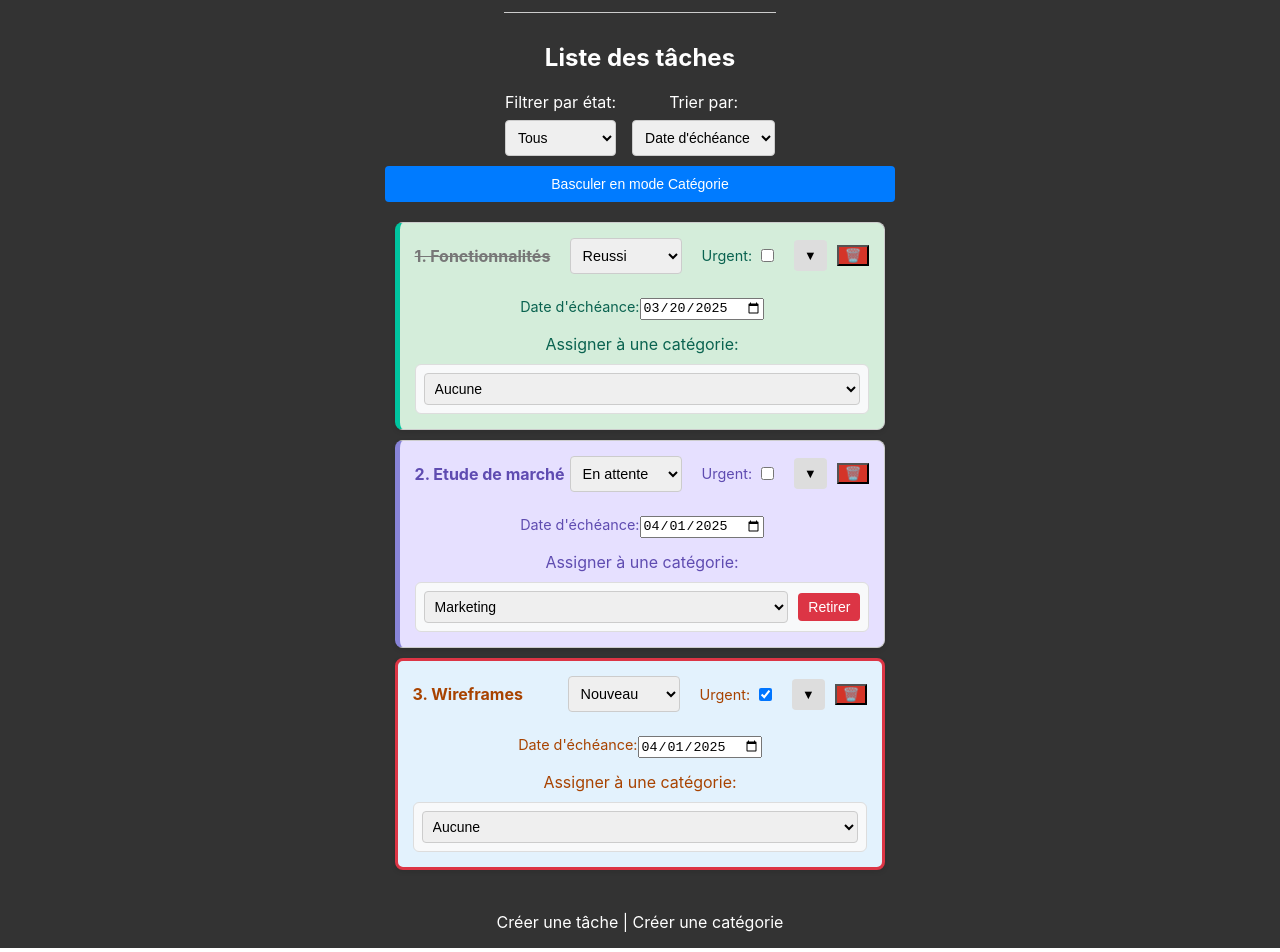
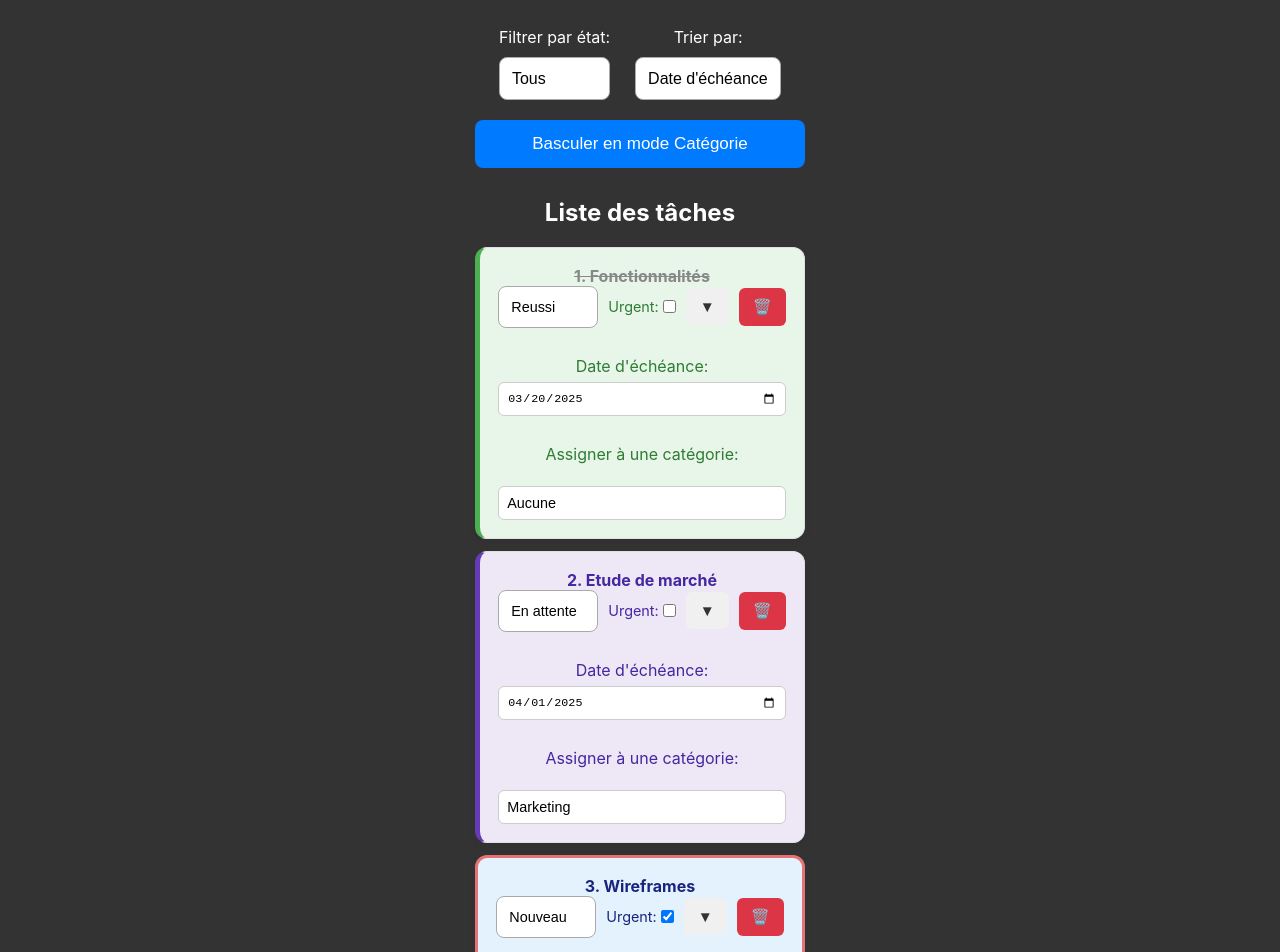
Before and after one commit to KERBADOU-Islem-2326063b/ToDoList, a React (Create React App) app: page / in a window 1280 px wide. Shown: the part 280-1232 px from the top of the page. Built offline with nearby package versions, Linux system fonts and the light colour scheme.

Commit message:
chores: modifications css

```diff
--- a/src/components/Footer/Footer.css
+++ b/src/components/Footer/Footer.css
@@ -0,0 +1,99 @@
+footer {
+    margin: 16px;
+    color: black;
+}
+
+.modal-overlay {
+    position: fixed;
+    top: 0;
+    left: 0;
+    width: 100%;
+    height: 100%;
+    background: rgba(0, 0, 0, 0.5);
+    display: flex;
+    align-items: center;
+    justify-content: center;
+    z-index: 1000;
+  }
+
+  .modal-content {
+    background: white;
+    padding: 20px;
+    border-radius: 10px;
+    width: 400px;
+    text-align: center;
+    box-shadow: 0px 4px 10px rgba(0, 0, 0, 0.3);
+  }
+
+  .modal-content input,
+  .modal-content textarea,
+  .modal-content select {
+    width: calc(100% - 20px);
+    padding: 10px;
+    margin: 10px 0;
+    border: 1px solid #ccc;
+    border-radius: 5px;
+    box-sizing: border-box;
+  }
+
+  .checkbox-label {
+    color: black;
+  }
+
+
+  .modal-content button {
+    background: #007bff;
+    color: white;
+    border: none;
+    padding: 10px;
+    border-radius: 5px;
+    cursor: pointer;
+    margin: 5px;
+  }
+
+  .modal-content button:hover {
+    background: #0056b3;
+  }
+
+  .close-modal {
+    background: #ff4d4d !important;
+  }
+
+  .close-modal:hover {
+    background: #cc0000 !important;
+  }
+
+  .btn {
+    padding: 10px 15px;
+    font-size: 16px;
+    border-radius: 5px;
+    cursor: pointer;
+    border: none;
+  }
+
+  .btn.primary {
+    background: #007bff;
+    color: white;
+  }
+
+  .btn.primary:hover {
+    background: #0056b3;
+  }
+
+  .btn.secondary {
+    background: #6c757d;
+    color: white;
+  }
+
+  .btn.secondary:hover {
+    background: #5a6268;
+  }
+
+  .btn.danger {
+    background: #ff4d4d;
+    color: white;
+  }
+
+  .btn.danger:hover {
+    background: #cc0000;
+  }
--- a/src/components/Footer/Footer.js
+++ b/src/components/Footer/Footer.js
@@ -1,12 +1,105 @@
-function Footer() {
+import React, { useState } from "react";
+import { useTodos } from "../Context/TodosContext";
+import { useCategories } from "../Context/CategoriesContext";
+import { useRelations } from "../Context/RelationsContext";
+import "./Footer.css";
 
-    return (
-      <footer>
-        <div>
-            <p>Créer une tâche | Créer une catégorie</p>
+const Footer = () => {
+  const { todos, setTodos } = useTodos();
+  const { categories, setCategories } = useCategories();
+  const { relations, setRelations } = useRelations();
+  const [newTask, setNewTask] = useState({ title: "", description: "", date_echeance: "", urgent: false, category: "" });
+  const [newCategory, setNewCategory] = useState({ title: "", color: "" });
+  const [showTaskModal, setShowTaskModal] = useState(false);
+  const [showCategoryModal, setShowCategoryModal] = useState(false);
+
+  const handleAddTask = () => {
+      if (!newTask.title || !newTask.date_echeance) return;
+
+      const newTache = {
+        id: Date.now(),
+        title: newTask.title,
+        description: newTask.description,
+        date_creation: new Date().toLocaleDateString("fr-FR"),
+        date_echeance: newTask.date_echeance.split("-").reverse().join("/"),
+        etat: "Nouveau",
+        urgent: newTask.urgent
+      };
+
+      setTodos([...todos, newTache]);
+
+      if (newTask.category !== "") {
+        const newRelation = {
+          tache: newTache.id,
+          categorie: Number(newTask.category)
+        };
+        setRelations([...relations, newRelation]);
+      }
+
+      setNewTask({ title: "", description: "", date_echeance: "", urgent: false, category: "" });
+      setShowTaskModal(false);
+    };
+
+
+  const handleAddCategory = () => {
+    if (!newCategory.title) return;
+    const newCat = { id: Date.now(), title: newCategory.title, color: newCategory.color || "gray", actif: true };
+    setCategories([...categories, newCat]);
+    setNewCategory({ title: "", color: "" });
+    setShowCategoryModal(false);
+  };
+
+  return (
+    <footer className="footer">
+      <button className="btn primary" onClick={() => setShowTaskModal(true)}>
+        Créer une tâche
+      </button>
+      <button className="btn secondary" onClick={() => setShowCategoryModal(true)}>
+        Créer une catégorie
+      </button>
+
+      {showTaskModal && (
+        <div className="modal-overlay">
+          <div className="modal-content">
+            <h3>Créer une tâche</h3>
+            <input type="text" placeholder="Titre" value={newTask.title} onChange={(e) => setNewTask({ ...newTask, title: e.target.value })} />
+            <textarea placeholder="Description" value={newTask.description} onChange={(e) => setNewTask({ ...newTask, description: e.target.value })}></textarea>
+            <input type="date" value={newTask.date_echeance} onChange={(e) => setNewTask({ ...newTask, date_echeance: e.target.value })} />
+            <label className="checkbox-label">
+              Urgent
+              <input type="checkbox" checked={newTask.urgent} onChange={() => setNewTask({ ...newTask, urgent: !newTask.urgent })} />
+            </label>
+            <select
+              value={newTask.category}
+              onChange={(e) => setNewTask({
+                ...newTask,
+                category: e.target.value
+              })}
+            >
+            <option value="">Aucune catégorie</option>
+            {categories.map((cat) => (
+              <option key={cat.id} value={cat.id}>{cat.title}</option>
+            ))}
+          </select>
+            <button className="btn primary" onClick={handleAddTask}>Ajouter Tâche</button>
+            <button className="btn danger" onClick={() => setShowTaskModal(false)}>Fermer</button>
+          </div>
         </div>
-      </footer>
-    );
-  }
+      )}
+
+      {showCategoryModal && (
+        <div className="modal-overlay">
+          <div className="modal-content">
+            <h3>Créer une catégorie</h3>
+            <input type="text" placeholder="Titre de la catégorie" value={newCategory.title} onChange={(e) => setNewCategory({ ...newCategory, title: e.target.value })} />
+            <input type="color" value={newCategory.color} onChange={(e) => setNewCategory({ ...newCategory, color: e.target.value })} />
+            <button className="btn primary" onClick={handleAddCategory}>Ajouter Catégorie</button>
+            <button className="btn danger" onClick={() => setShowCategoryModal(false)}>Fermer</button>
+          </div>
+        </div>
+      )}
+    </footer>
+  );
+};
 
 export default Footer;
--- a/src/components/Todo/Todo.css
+++ b/src/components/Todo/Todo.css
@@ -1,6 +1,7 @@
+/* Todo.css */
 main {
   text-align: center;
-  padding: 10px;
+  padding: 30px; /* Increased padding for the main container */
 }
 
 ul {
@@ -8,150 +9,207 @@ ul {
   list-style: none;
 }
 
+p {
+  margin-bottom: 0px;
+}
+
 .todo-item {
-  padding: 15px;
-  border: 1px solid #ccc;
-  border-radius: 8px;
-  margin: 10px;
-  background-color: #f5f5f5;
-  transition: background-color 0.3s;
+  padding: 18px;
+  border: 1px solid #e0e0e0;
+  border-radius: 12px;
+  margin: 12px 0;
+  background-color: #f9f9f9;
+  transition: all 0.3s ease;
+  box-shadow: 0 4px 9px rgba(0, 0, 0, 0.06);
   display: flex;
   flex-direction: column;
-  box-shadow: 0 2px 5px rgba(0, 0, 0, 0.1);
+  gap: 12px;
 }
 
-.todo-item-header {
+.todo-item:hover {
+    box-shadow: 0 6px 12px rgba(0, 0, 0, 0.1);
+}
+
+.todo-item-details > p {
+  margin-bottom: 6px;
+}
+
+.todo-item-details input[type="date"] {
+  padding: 8px;
+  border-radius: 6px;
+  border: 1px solid #ccc;
+  font-size: 0.9em;
+  width: 100%;
+  box-sizing: border-box;
+}
+
+.category-actions {
   display: flex;
-  justify-content: space-between;
   align-items: center;
-  margin-bottom: 10px;
+  gap: 10px;
+  margin-top: 10px;
+}
+
+.category-actions select {
+  padding: 8px;
+  border-radius: 6px;
+  border: 1px solid #ccc;
+  font-size: 0.9em;
+}
+
+.category-actions button {
+  padding: 8px 14px;
+  background-color: #eee;
+  border: none;
+  border-radius: 6px;
+  cursor: pointer;
+  font-size: 0.9em;
+  transition: background-color 0.2s ease;
+}
+
+.category-actions button:hover {
+  background-color: #ddd;
+}
+
+.todo-item.nouveau {
+  background-color: #e3f2fd;
+  border-left: 5px solid #2979ff;
+  color: #1a237e;
+}
+
+.todo-item.encours {
+  background-color: #fff8e1;
+  border-left: 5px solid #fdd835;
+  color: #795548;
+}
+
+.todo-item.reussi {
+  background-color: #e8f5e9;
+  border-left: 5px solid #4caf50;
+  color: #2e7d32;
+}
+
+.todo-item.enattente {
+  background-color: #ede7f6;
+  border-left: 5px solid #673ab7;
+  color: #4527a0;
+}
+
+.todo-item.abandonne {
+  background-color: #f5f5f5;
+  border-left: 5px solid #9e9e9e;
+  color: #616161;
+}
+
+.todo-item.urgent {
+  border-color: #e57373;
+  border-width: 3px;
+}
+
+.task-details {
+  margin-top: 12px;
+  padding-top: 12px;
+  border-top: 1px dashed #ccc;
+  font-size: 0.9em;
+  color: #777;
+}
+
+.strikethrough {
+  text-decoration: line-through;
+  color: #888;
+}
+
+.controls {
+  margin-bottom: 30px;
+  display: flex;
+  flex-direction: column;
+  gap: 20px;
+}
+
+.filters {
+  display: flex;
+  flex-direction: row;
+  justify-content: center;
+  gap: 25px;
   flex-wrap: wrap;
+}
+
+.filter-items {
+  display: flex;
+  flex-direction: column;
+  gap: 10px;
+}
+
+select {
+  padding: 12px;
+  font-size: 16px;
+  border-radius: 8px;
+  border: 1px solid #aaa;
+  background-color: #fff;
+  appearance: none;
+  cursor: pointer;
+  transition: border-color 0.2s;
+  width: 100%;
+  box-sizing: border-box;
+}
+
+select:focus {
+  outline: none;
+  border-color: #007bff;
+  box-shadow: 0 0 0 2px rgba(0, 123, 255, 0.25);
+}
+
+.toggle-view-btn {
+  padding: 14px 24px;
+  background-color: #007bff;
+  color: white;
+  border: none;
+  border-radius: 8px;
+  cursor: pointer;
+  font-size: 17px;
+  transition: background-color 0.3s ease;
+}
+
+.toggle-view-btn:hover {
+  background-color: #0056b3;
+}
+
+.action-btn {
+  padding: 10px 14px;
+  border: none;
+  border-radius: 6px;
+  cursor: pointer;
+  font-size: 0.95em;
+  transition: background-color 0.3s ease;
+  display: flex;
+  align-items: center;
+  justify-content: center;
+}
+
+.expand-btn {
+  background-color: #f0f0f0;
+  color: #333;
+}
+
+.delete-btn {
+  background-color: #dc3545;
+  color: white;
+}
+
+.action-btn:hover {
+  background-color: #ddd;
 }
 
 .todo-item-actions {
   display: flex;
   gap: 10px;
   align-items: center;
-  flex-wrap: wrap;
-}
-
-.todo-item.nouveau {
-  background-color: #e3f2fd;
-  border-left: 5px solid #ff7300;
-  color: #a84300;
-}
-
-.todo-item.encours {
-  background-color: #fff3cd;
-  border-left: 5px solid #FDDA0D;
-  color: #856404;
-}
-
-.todo-item.reussi {
-  background-color: #d4edda;
-  border-left: 5px solid #00c49f;
-  color: #0a6350;
-}
-
-.todo-item.enattente {
-  background-color: #e6e0ff;
-  border-left: 5px solid #8884d8;
-  color: #5f4cb1;
-}
-
-.todo-item.abandonne {
-  background-color: #f0f0f0;
-  border-left: 5px solid #d0d0d0;
-  color: #808080;
-}
-
-.todo-item.urgent {
-  border-color: #dc3545;
-  border-width: 3px;
-}
-
-.todo-item-details {
-  font-size: 0.9em;
-}
-
-.task-details {
-  margin-top: 10px;
-  padding-top: 10px;
-  border-top: 1px dashed #ccc;
-}
-
-.strikethrough {
-  text-decoration: line-through;
-  color: #777;
-}
-
-.controls {
-  margin-bottom: 20px;
-  display: flex;
-  flex-direction: column;
-  gap: 10px;
-}
-
-.filters {
-  display: flex;
-  flex-direction: row;
-  justify-content: center;
-  gap: 16px;
-  flex-wrap: wrap;
-}
-
-.filter-items {
-  display: flex;
-  flex-direction: column;
-  gap: 8px;
-}
-
-select {
-  padding: 8px;
-  font-size: 14px;
-  border-radius: 4px;
-  border: 1px solid #ccc;
-}
-
-.toggle-view-btn {
-  padding: 10px 15px;
-  background-color: #007bff;
-  color: white;
-  border: none;
-  border-radius: 4px;
-  cursor: pointer;
-  font-size: 14px;
-  transition: background-color 0.3s;
-}
-
-.toggle-view-btn:hover {
-  background-color: #0056b3;
-}
-
-.expand-btn {
-  padding: 8px 10px;
-  border: none;
-  border-radius: 4px;
-  cursor: pointer;
-  background-color: #ddd;
-  font-size: 0.8em;
-  display: flex;
-  align-items: center;
-  justify-content: center;
-}
-
-.delete-btn {
-  background-color: rgb(212, 52, 40);
-}
-
-.expand-btn:hover {
-  background-color: #ccc;
 }
 
 .todo-item-actions select,
 .todo-item-actions label,
 .todo-item-actions input[type="checkbox"] {
-  margin: 0 5px;
+  margin: 0;
   font-size: 0.9em;
 }
 
@@ -161,36 +219,80 @@ select {
   gap: 4px;
 }
 
-.category-actions {
+.category-list {
   display: flex;
-  align-items: center;
-  gap: 10px;
-  margin-top: 10px;
-  padding: 8px;
-  background-color: #f8f9fa;
-  border-radius: 6px;
-  border: 1px solid #ddd;
+  flex-wrap: wrap;
+  gap: 25px;
+  justify-content: center;
 }
 
-.category-actions select {
-  flex-grow: 1;
-  padding: 6px;
-  border-radius: 4px;
-  border: 1px solid #ccc;
-  font-size: 14px;
+.category-list li {
+  padding: 20px;
+  border-radius: 15px;
+  box-shadow: 2px 4px 12px rgba(0, 0, 0, 0.1);
+  width: 380px;
+  min-height: 240px;
+  background: var(--category-color, #e0e0e0);
+  transition: transform 0.2s, box-shadow 0.2s;
+  position: relative;
+  display: flex;
+  flex-direction: column;
 }
 
-.category-actions button {
-  background-color: #dc3545;
-  color: white;
-  border: none;
-  padding: 6px 10px;
-  border-radius: 4px;
-  cursor: pointer;
-  font-size: 14px;
-  transition: background-color 0.3s;
+.category-list li:hover {
+  transform: translateY(-3px);
+  box-shadow: 4px 6px 14px rgba(0, 0, 0, 0.15);
 }
 
-.category-actions button:hover {
-  background-color: #b02a37;
+.category-list strong {
+  font-size: 1.3em;
+  color: #333;
+  display: block;
+  margin-bottom: 10px;
 }
+
+.category-list .task-container {
+  max-height: 300px;
+  overflow-y: auto;
+  overflow-x: hidden;
+  padding-right: 5px;
+  margin-top: 12px;
+}
+
+.category-list .todo-item {
+  background: rgba(255, 255, 255, 0.9);
+  border-radius: 10px;
+  padding: 14px;
+  margin-bottom: 10px;
+  box-shadow: 1px 2px 5px rgba(0, 0, 0, 0.1);
+  transition: background-color 0.3s;
+  word-wrap: break-word;
+}
+
+.category-list .todo-item:hover {
+  background: rgba(255, 255, 255, 1);
+}
+
+.category-list .todo-item-header {
+  display: flex;
+  justify-content: space-between;
+  align-items: center;
+}
+
+.category-list .todo-item-details {
+  font-size: 0.9em;
+  color: #666;
+}
+
+.task-container::-webkit-scrollbar {
+  width: 8px;
+}
+
+.task-container::-webkit-scrollbar-thumb {
+  background: #ccc;
+  border-radius: 4px;
+}
+
+.task-container::-webkit-scrollbar-track {
+  background: transparent;
+}
--- a/src/components/Todo/Todo.js
+++ b/src/components/Todo/Todo.js
@@ -45,10 +45,6 @@ const TodoList = () => {
     }
   };
 
-  const handleRemoveFromCategory = (tacheId) => {
-    setRelations(relations.filter((relation) => relation.tache !== tacheId));
-  };
-
   const handleDateChange = (tacheId, newDate) => {
     const [year, month, day] = newDate.split("-");
     const formattedDate = `${day}/${month}/${year}`;
@@ -76,7 +72,6 @@ const TodoList = () => {
 
   return (
     <main>
-      <h2>Liste des tâches</h2>
 
       <div className="controls">
         <div className="filters">
@@ -106,6 +101,8 @@ const TodoList = () => {
         </button>
       </div>
 
+      <h2>Liste des tâches</h2>
+
       {viewMode === "Tache" ? (
         <ul>
           {sortedTodos.map((tache) => {
@@ -125,20 +122,19 @@ const TodoList = () => {
                     Urgent:
                     <input type="checkbox" checked={tache.urgent} onChange={() => handleUrgentChange(tache.id)} />
                   </label>
-                  <button className="expand-btn" onClick={() => toggleTodoExpand(tache.id)}>
+                  <button className="action-btn expand-btn" onClick={() => toggleTodoExpand(tache.id)}>
                     {expandedTodoId === tache.id ? "▲" : "▼"}
                   </button>
-                  <button className="delete-btn" onClick={() => handleDeleteTodo(tache.id)}>🗑️</button>
+                  <button className="action-btn delete-btn" onClick={() => handleDeleteTodo(tache.id)}>🗑️</button>
                 </div>
               </div>
               <div className="todo-item-details">
-                <p>Date d'échéance:
+                <p>Date d'échéance: </p>
                 <input
                     type="date"
                     value={tache.date_echeance.split("/").reverse().join("-")}
                     onChange={(e) => handleDateChange(tache.id, e.target.value)}
                   />
-                </p>
                 {expandedTodoId === tache.id && (
                   <div className="task-details">
                     <p>{tache.description || "Aucune description disponible"}</p>
@@ -146,7 +142,7 @@ const TodoList = () => {
                   </div>
                 )}
               </div>
-              <label>Assigner à une catégorie:</label>
+              <p>Assigner à une catégorie:</p>
               <div className="category-actions">
               <select onChange={(e) => handleCategoryChange(tache.id, Number(e.target.value))} value={relatedCategory?.categorie || ""}>
                 <option value="">Aucune</option>
@@ -154,7 +150,6 @@ const TodoList = () => {
                   <option key={category.id} value={category.id}>{category.title}</option>
                 ))}
               </select>
-              {relatedCategory && <button onClick={() => handleRemoveFromCategory(tache.id)}>Retirer</button>}
             </div>
             </li>
             )
@@ -164,63 +159,61 @@ const TodoList = () => {
         <ul className="category-list">
           {filteredAndSortedCategories.length > 0 ? (
             filteredAndSortedCategories.map(({ category, sortedRelatedTodos }) => (
-              <li key={category.id}>
+              <li key={category.id} style={{ backgroundColor: category.color || "#e0e0e0" }}>
               <strong>{category.title}</strong>
-                <button className="delete-btn" onClick={() => handleDeleteCategory(category.id)}>🗑️</button>
+              <button className="action-btn delete-btn" onClick={() => handleDeleteCategory(category.id)}>🗑️</button>
 
+              <div className="task-container">
                 {sortedRelatedTodos.length > 0 ? (
-                  <ul>
-                    {sortedRelatedTodos.map((tache) => (
-                      <li
+                   sortedRelatedTodos.map((tache) => (
+                    <div
                       key={tache.id}
-                        className={`todo-item ${tache.etat.toLowerCase().replace(/ /g, '')} ${tache.urgent ? 'urgent' : ''}`}
+                      className={`todo-item ${
+                        tache.etat.toLowerCase().replace(/ /g, "")
+                      } ${tache.urgent ? "urgent" : ""}`}
                     >
                       <div className="todo-item-header">
-                            <strong className={ETAT_TERMINE.some(etat => etat.name === tache.etat) ? "strikethrough" : ""}>{tache.title}</strong>
+                        <strong
+                          className={
+                            ETAT_TERMINE.some((etat) => etat.name === tache.etat)
+                              ? "strikethrough"
+                              : ""
+                          }
+                        >
+                          {tache.title}
+                        </strong>
                         <div className="todo-item-actions">
-                              <select
-                                value={tache.etat}
-                                onChange={(e) => handleEtatChange(tache.id, e.target.value)}
+                          <button
+                            className="action-btn expand-btn"
+                            onClick={() => toggleTodoExpand(tache.id)}
                           >
-                                {Object.values(ETATS).map((etat) => (
-                                  <option key={etat.name} value={etat.name}>{etat.name}</option>
-                                ))}
-                              </select>
-                              <label>
-                                Urgent:
-                                <input
-                                  type="checkbox"
-                                  checked={tache.urgent}
-                                  onChange={() => handleUrgentChange(tache.id)}
-                                />
-                              </label>
-                              <button className="expand-btn" onClick={() => toggleTodoExpand(tache.id)}>
-                                {expandedTodoId === tache.id ? '▲' : '▼'}
+                            {expandedTodoId === tache.id ? "▲" : "▼"}
+                          </button>
+                          <button
+                            className="action-btn delete-btn"
+                            onClick={() => handleDeleteTodo(tache.id)}
+                          >
+                            🗑️
                           </button>
                         </div>
                       </div>
                       <div className="todo-item-details">
-                            <p>Date d'échéance:
-                              <input
-                                type="date"
-                                value={tache.date_echeance.split("/").reverse().join("-")}
-                                onChange={(e) => handleDateChange(tache.id, e.target.value)}
-                              />
-                            </p>
+                        <p>Date d'échéance: {tache.date_echeance}</p>
                         {expandedTodoId === tache.id && (
                           <div className="task-details">
-                                <p>{tache.description || "Aucune description disponible"}</p>
+                            <p>{tache.description || "Aucune description"}</p>
                             <p>Date de création: {tache.date_creation}</p>
                           </div>
                         )}
                       </div>
+                    </div>
+                  ))
+                ) : (
+                  <p>Aucune tâche.</p>
+                )}
+              </div>
             </li>
-                    ))}
-                  </ul>
-                ) : (
-                  <p>Aucune tâche liée à cette catégorie</p>
-                )}
-              </li>
+
             ))
           ) : (
             <p>Aucune catégorie disponible.</p>
```
Lines whose indentation alone changed are shown as unchanged.
